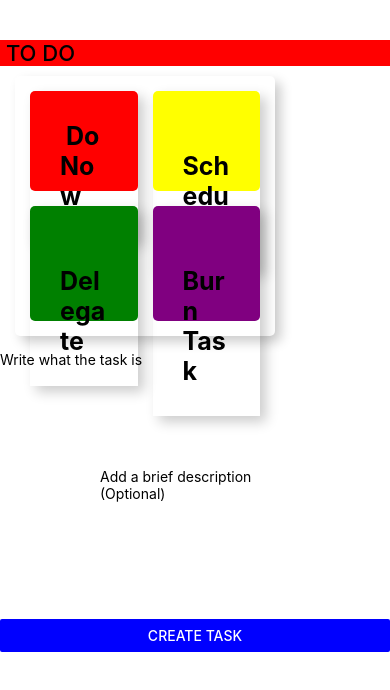
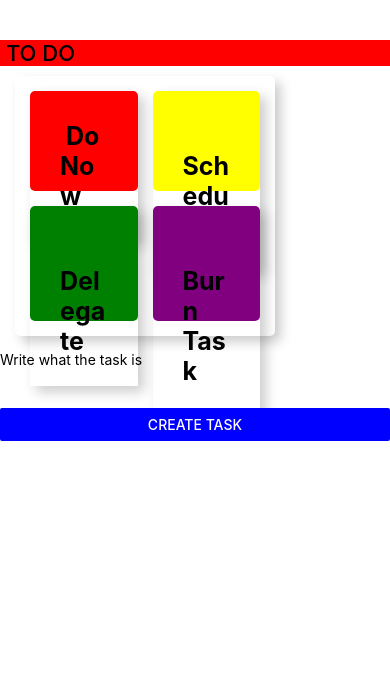
Before and after one commit to EliasPinno/BCHacks2020, a React Native app: screen / in a window 390 px wide. Shown: the top 690 px of the page. Built offline with nearby package versions, Linux system fonts and the light colour scheme.

Commit message:
Removed description field from TaskBuilder.js

```diff
--- a/Components/TaskBuilder.js
+++ b/Components/TaskBuilder.js
@@ -2,12 +2,12 @@ import React from 'react';
 import { StyleSheet, Text, View, Button,TextInput } from 'react-native';
 const TaskBuilder = props => {
   return(
-    <View style = {styles.titleField}>
+    <View style ={styles.titleField}>
       <View>
         <TextInput placeholder="Write what the task is"/>
       </View>
-      <View style = {styles.descriptionField}>
-        <TextInput placeholder="Add a brief description (Optional)" textAlignVertical="top" multiline={true} numberOfLines={3} />
+      <View style={styles.TextFields}>
+
       </View>
       <View style={styles.ButtonStyling}>
         <Button title = "Create Task" color = "blue" />
@@ -26,10 +26,6 @@ const styles = StyleSheet.create({
     fontSize: 22,
     fontWeight: 'bold'
   },
-  descriptionField: {
-    margin: 100,
-    alignItems: "stretch"
-  },
   titleField:{
 
   },
```
